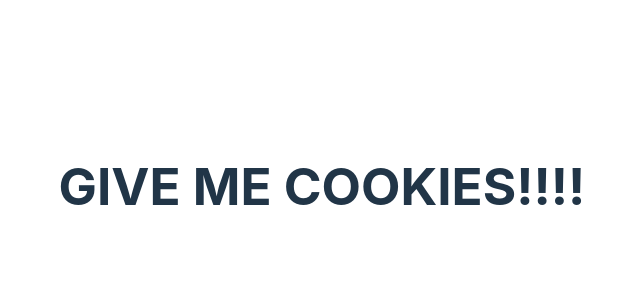
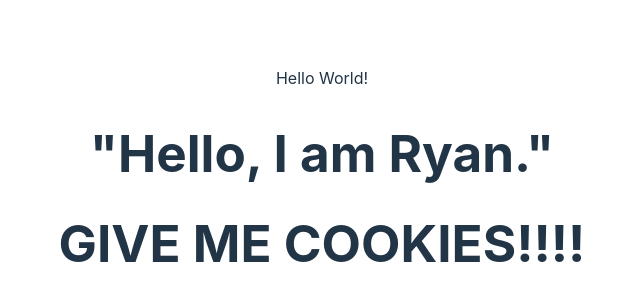
Before and after one commit to Figby222/my-first-react-app, a React (Vite) app: page / in a window 1280 px wide. Shown: the part 214-514 px from the top of the page, without its empty margins (318-958 px from the left). Built offline with nearby package versions, Linux system fonts and the light colour scheme.

Commit message:
Display HelloWorld and Greeting

```diff
--- a/src/main.jsx
+++ b/src/main.jsx
@@ -8,6 +8,8 @@ import { GetCookies } from './components/GetCookies.jsx';
 
 ReactDOM.createRoot(document.getElementById('root')).render(
   <React.StrictMode>
+    <HelloWorld />
+    <Greeting />
     <GetCookies />
   </React.StrictMode>,
 )
```
